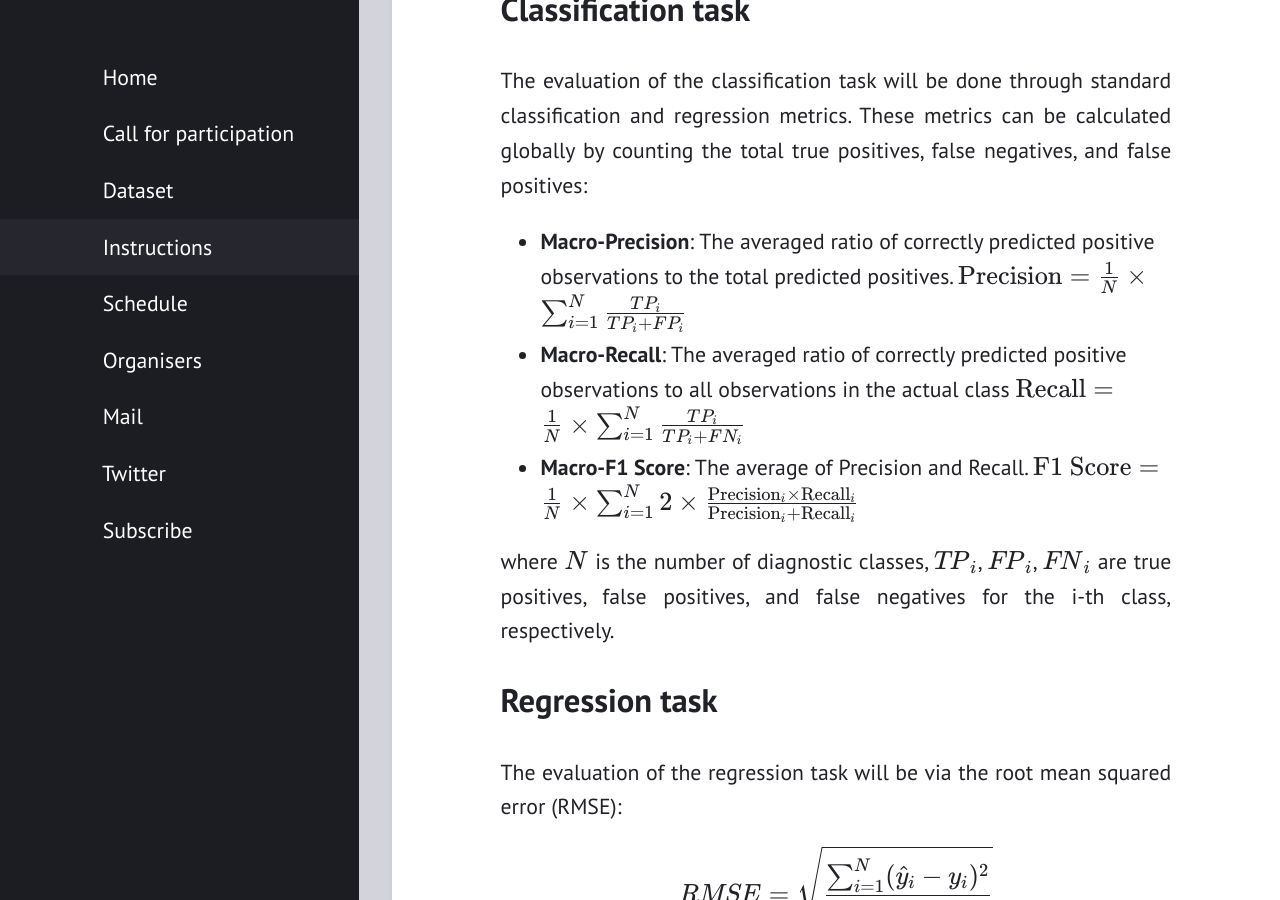
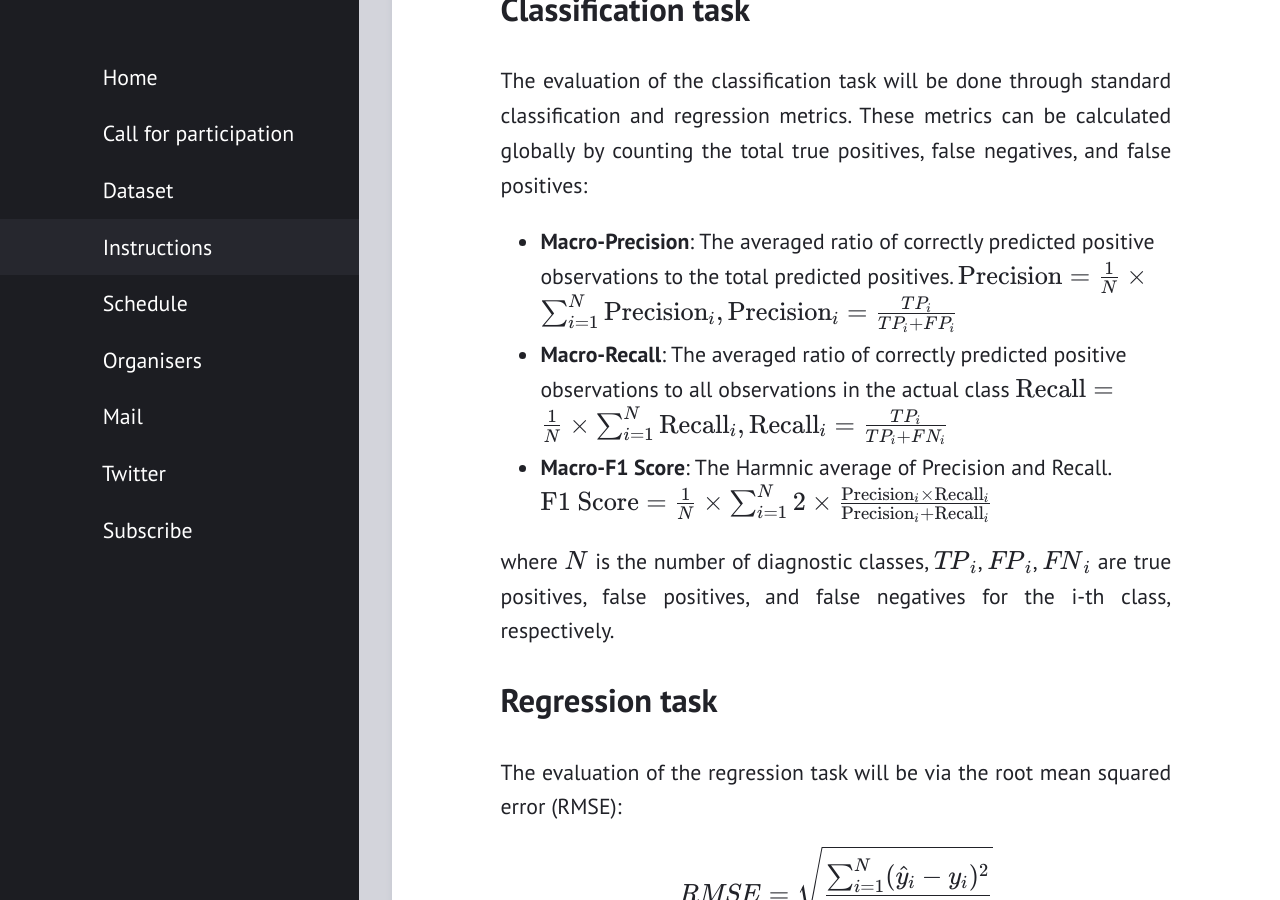
Before and after one commit to processchallenge/processchallenge.github.io, a Jekyll site: the page built from instr.md, in a window 1280 px wide and 900 px high, scrolled down 1296 px. Built offline with Jekyll 4.4.1, drawn with Linux system fonts in a browser that asks for light colours.

Commit message:
Update instr.md

```diff
--- a/instr.md
+++ b/instr.md
@@ -20,10 +20,10 @@ layout: page
 The evaluation of the classification task will be done through standard classification and regression metrics. These metrics can be calculated globally by counting the total true positives, false negatives, and false positives:
 
 * **Macro-Precision**: The averaged ratio of correctly predicted positive observations to the total predicted positives.
-$$ \text{Precision} = \frac{1}{N} \times \sum_{i=1}^{N} \frac{TP_i}{TP_i + FP_i} $$
+$$ \text{Precision} = \frac{1}{N} \times \sum_{i=1}^{N} \text{Precision}_i,   \text{Precision}_i = \frac{TP_i}{TP_i + FP_i} $$
 * **Macro-Recall**: The averaged ratio of correctly predicted positive observations to all observations in the actual class
-$$ \text{Recall} = \frac{1}{N} \times \sum_{i=1}^{N} \frac{TP_i}{TP_i + FN_i} $$
-* **Macro-F1 Score**: The average of Precision and Recall.
+$$ \text{Recall} = \frac{1}{N} \times \sum_{i=1}^{N} \text{Recall}_i,  \text{Recall}_i = \frac{TP_i}{TP_i + FN_i} $$
+* **Macro-F1 Score**: The Harmnic average of Precision and Recall.
 $$ \text{F1 Score} = \frac{1}{N} \times \sum_{i=1}^{N} 2 \times \frac{\text{Precision}_{i} \times \text{Recall}_{i}}{\text{Precision}_{i} + \text{Recall}_{i}} $$
 
 where $$N$$ is the number of diagnostic classes, $$TP{_i}$$, $$FP{_i}$$, $$FN{_i}$$ are true positives, false positives, and false negatives for the i-th class, respectively.
```
